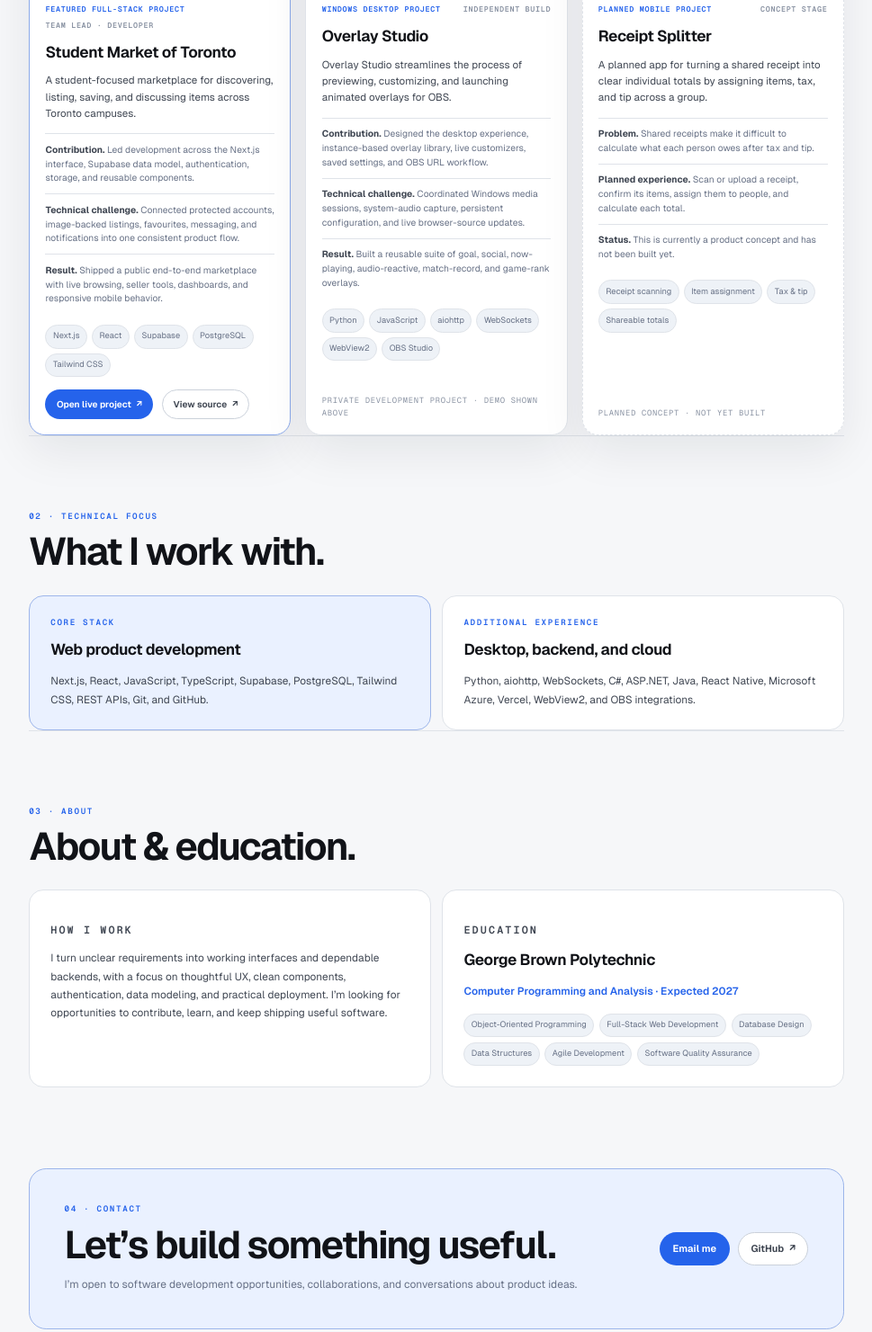
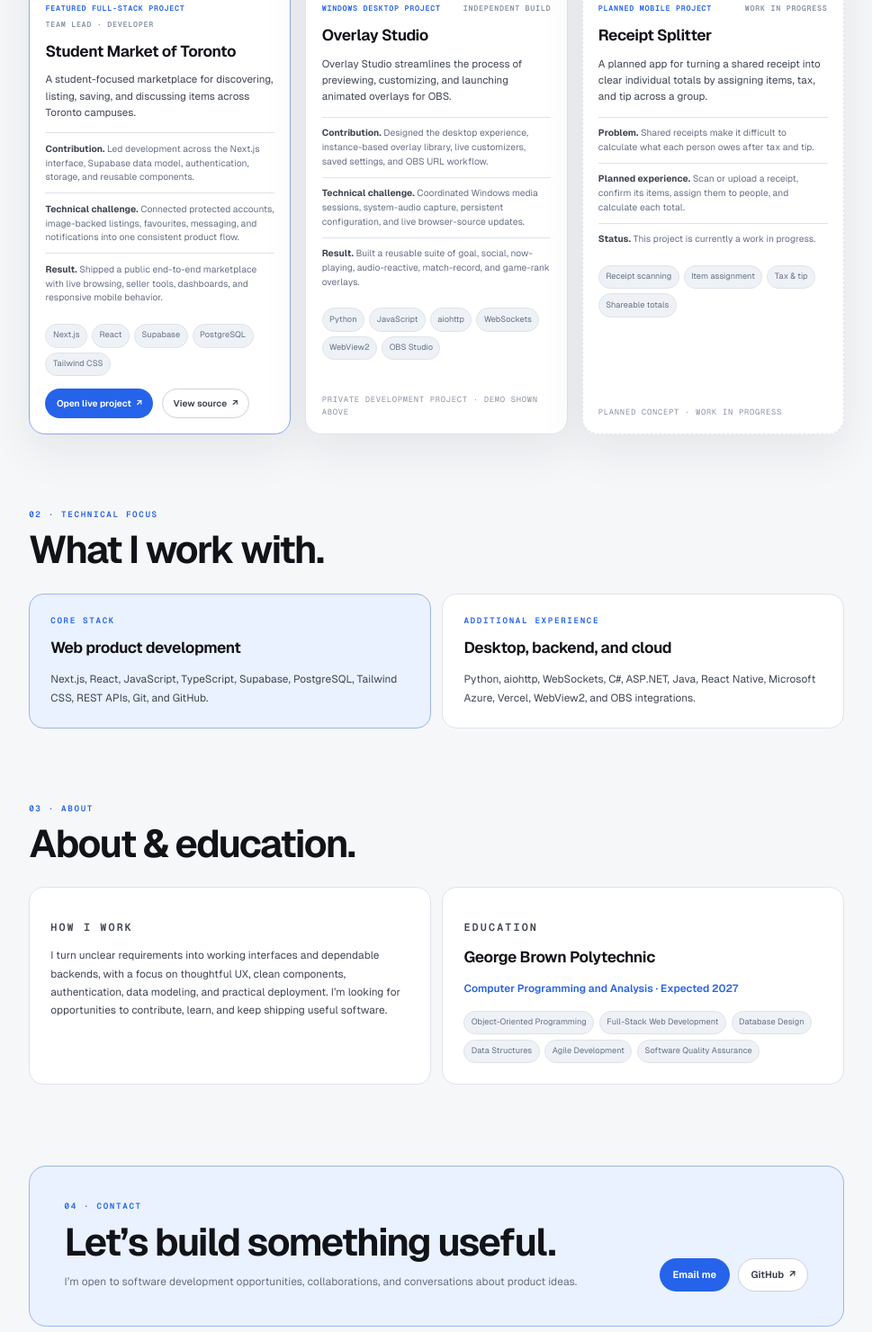
Before and after one commit to EdoiseO/phillip_onofua, a plain HTML site: page index.html in a window 1280 px wide. Shown: the part 1052-2533 px from the top of the page at 90% size, without its empty margins (155-1124 px from the left). Drawn offline with Linux system fonts and the light colour scheme.

Commit message:
Polish project and contact presentation

```diff
--- a/assets/overrides.css
+++ b/assets/overrides.css
@@ -411,7 +411,6 @@ html[data-theme="dark"] .theme-icon--sun {
 
 .section {
   padding: clamp(4.5rem, 8vw, 6.5rem) 0 0;
-  border-top: 1px solid var(--border);
 }
 
 .section-heading {
@@ -724,11 +723,16 @@ a.project-media:hover::after {
   padding: clamp(1.7rem, 5vw, 3rem);
   display: grid;
   grid-template-columns: minmax(0, 1fr) auto;
-  align-items: center;
+  align-items: stretch;
   gap: 2rem;
   border: 1px solid color-mix(in srgb, var(--accent) 36%, var(--border));
   border-radius: 1.5rem;
   background: var(--accent-soft);
+}
+
+.contact-actions {
+  align-self: end;
+  justify-content: flex-end;
 }
 
 .contact-section > div > p:last-child {
@@ -1100,6 +1104,8 @@ a.project-media:hover::after {
   .contact-actions {
     display: grid;
     grid-template-columns: repeat(2, minmax(0, 1fr));
+    align-self: stretch;
+    justify-content: stretch;
     gap: 0.5rem;
   }
 
--- a/index.html
+++ b/index.html
@@ -173,7 +173,7 @@
             <div class="project-content">
               <div class="project-kicker">
                 <span>Planned mobile project</span>
-                <span>Concept stage</span>
+                <span>Work in progress</span>
               </div>
               <h3>Receipt Splitter</h3>
               <p class="project-summary">A planned app for turning a shared receipt into clear individual totals by assigning items, tax, and tip across a group.</p>
@@ -183,7 +183,7 @@
                 <ul class="project-points">
                   <li><strong>Problem.</strong> Shared receipts make it difficult to calculate what each person owes after tax and tip.</li>
                   <li><strong>Planned experience.</strong> Scan or upload a receipt, confirm its items, assign them to people, and calculate each total.</li>
-                  <li><strong>Status.</strong> This is currently a product concept and has not been built yet.</li>
+                  <li><strong>Status.</strong> This project is currently a work in progress.</li>
                 </ul>
               </details>
 
@@ -191,7 +191,7 @@
                 <span>Receipt scanning</span><span>Item assignment</span><span>Tax &amp; tip</span><span>Shareable totals</span>
               </div>
 
-              <p class="private-note">Planned concept · Not yet built</p>
+              <p class="private-note">Planned concept · Work in progress</p>
             </div>
           </article>
         </div>
```
